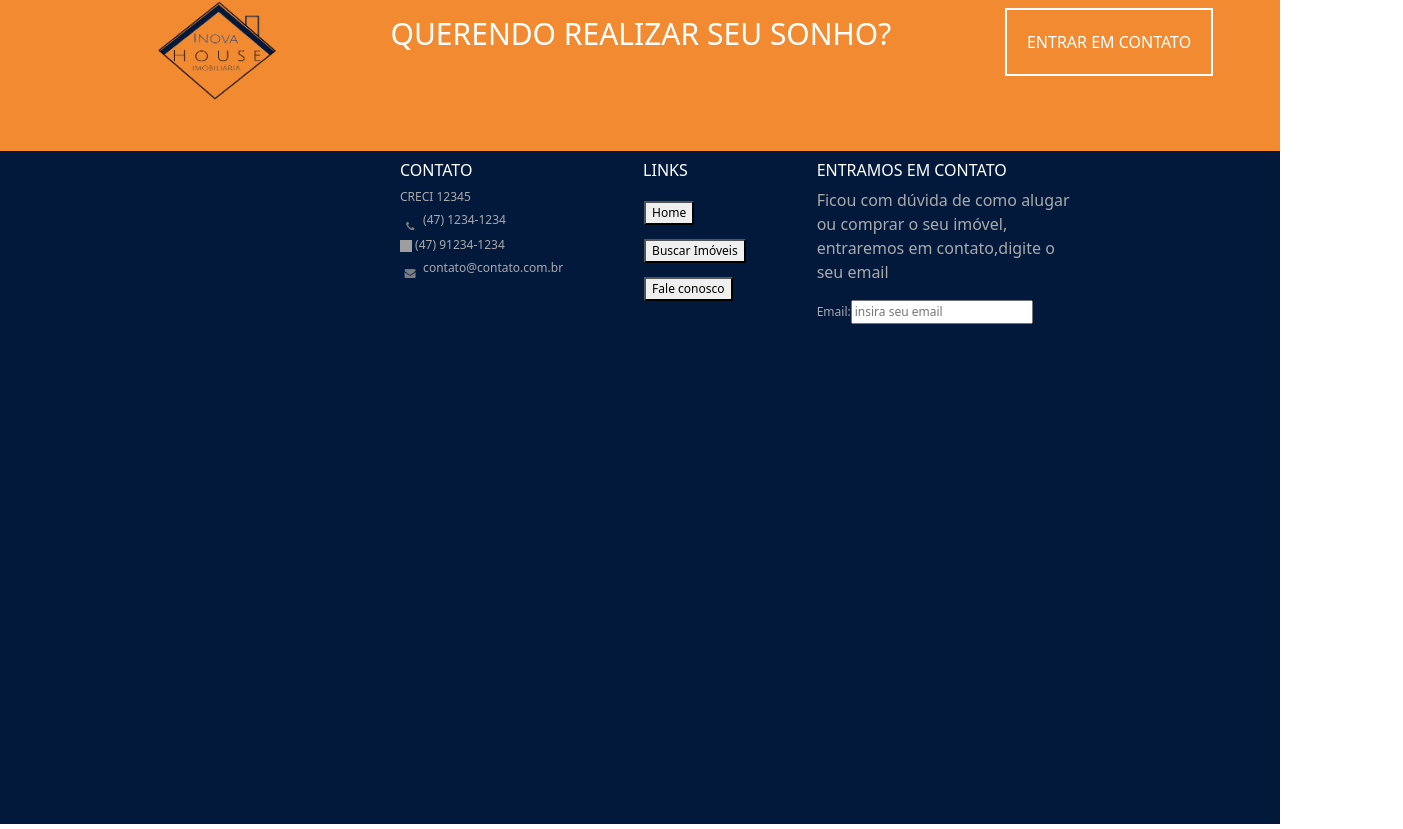
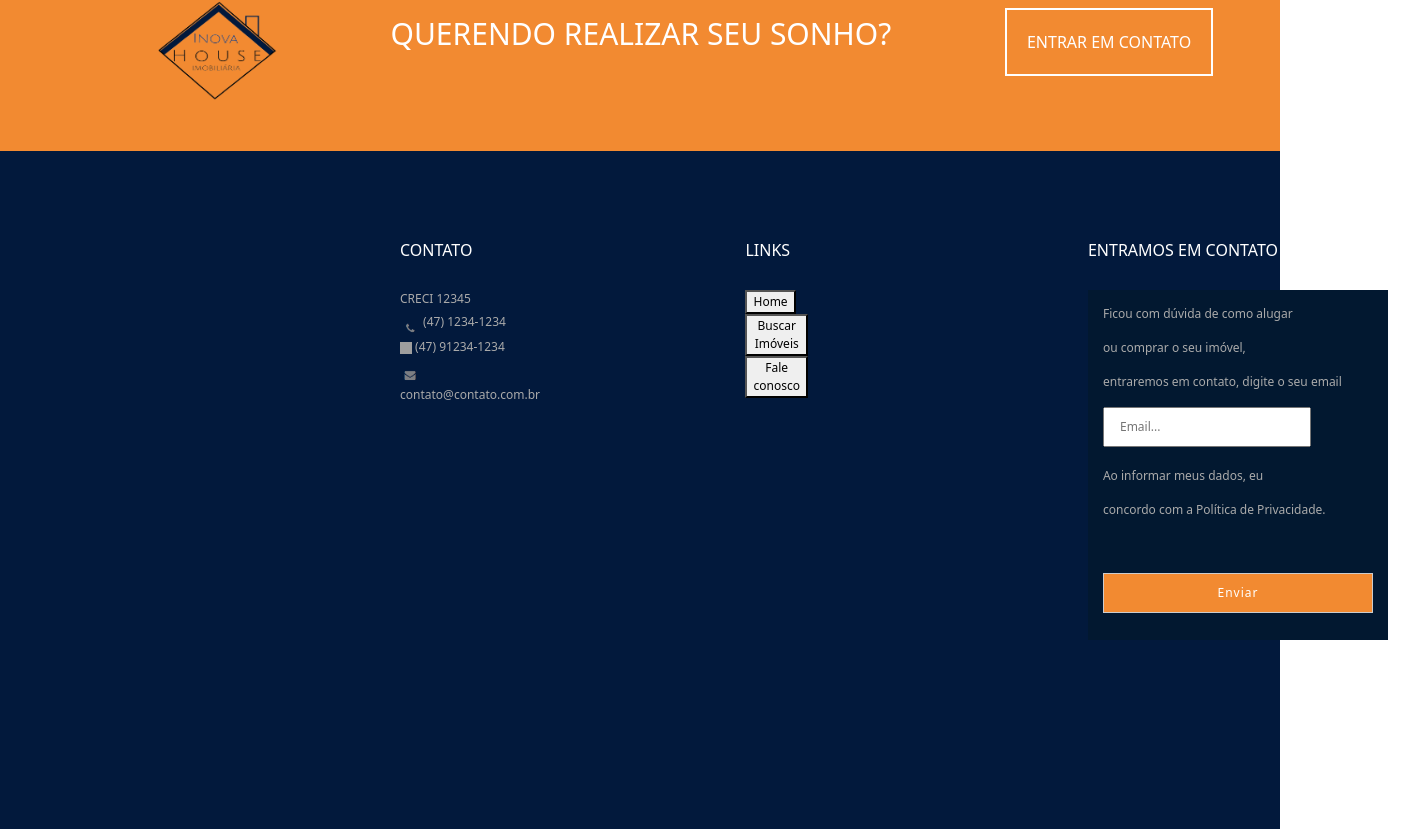
Before and after one commit to vitoriacsantoss/HackatonIntegrado, a Vue app: page / in a window 1280 px wide. Shown: the part 1191-2020 px from the top of the page, 1403 px wide, since content can reach past the window. Built offline with nearby package versions, Linux system fonts and the light colour scheme; grey boxes are pictures that could not be loaded.

Commit message:
manu-MainFooter

```diff
--- a/src/components/MainFooter.vue
+++ b/src/components/MainFooter.vue
@@ -31,10 +31,7 @@ const email = ref('')
             </div>
         </div>
         <div class="links">
-
-            <div class="link">
             <h1>LINKS</h1>
-                <div class="botoes">
             <div class="bot">
                 <button @click="$router.push({ name: 'home' })">Home</button>
             </div>
@@ -45,25 +42,46 @@ const email = ref('')
                 <button @click="$router.push({ name: 'contato' })">Fale conosco</button>
             </div>
         </div>
-            </div>
-        </div>
-
         <div class="entramos">
             <h1>ENTRAMOS EM CONTATO</h1>
             <div class="miniform">
-                    <p class="texto"> Ficou com dúvida de como alugar <br> ou comprar o seu imóvel, <br> entraremos em contato,digite o <br> seu email</p>
-                    <label for="">Email: </label>
-                    <input type="email" class="input" v-on:keypress="ok = false" v-model="email"
-                        placeholder="insira seu email" required />
+                <p>Ficou com dúvida de como alugar</p>
+                <p>ou comprar o seu imóvel,</p>
+                <p>entraremos em contato, digite o seu email</p>
+                <input type="email" class="input" v-on:keypress="ok = false" v-model="email" placeholder="Email..."
+                    required />
+                <p class="pzin">Ao informar meus dados, eu</p>
+                <p>concordo com a Política de Privacidade.</p>
+                <button class="comp">Enviar</button>
             </div>
         </div>
     </div>
 </template>
 
 <style scoped>
-.texto{
-    font-size: medium;
+.comp {
+    color: white;
+    height: 40px;
+    width: 270px;
+    display: flex;
+    flex-direction: column;
+    align-items: center;
+    margin-left: 47%;
+    border: 1px solid#ccc;
+    background-color: #f28a31;
+    margin-top: 20%;
+    letter-spacing: 1px;
+    justify-content: center;
+    margin-left: 0%;
 }
+.pzin{
+    margin-top: 20px;
+}
+.input {
+    height: 40px;
+    padding: 15px;
+}
+
 .main-footer {
     padding: 10px 10px 500px 100px;
     background-color: #02193c;
@@ -77,23 +95,31 @@ const email = ref('')
     flex-direction: column;
     padding-left: 300px;
 }
-.entramos{
+
+.entramos {
     display: flex;
     align-items: flex-start;
     flex-direction: column;
-    padding-left: 10px;
+    padding-left: 250px;
 }
 
-.link {
-    padding-left: 50px ;
-    margin-top: 0%;
+.miniform {
+    background-color: #021830;
+    width: 300px;
+    height: 350px;
+    padding: 15px;
+}
+
+.links {
+    display: flex;
+    align-items: flex-start;
+    flex-direction: column;
+    padding: 0px, 10px, 20px, 60px;
+    padding-left: 15%;
 }
 
 .bot {
-    padding-top: 10%;
     background-color: #02193c;
-    color: #ffffff;
-    border: 1px solid #02193c;
 }
 
 .img1 {
@@ -119,5 +145,6 @@ img {
 h1 {
     font-size: medium;
     color: white;
-}
-</style>
+    margin-top: 80px;
+    margin-bottom: 30px;
+}</style>
```
Lines whose indentation alone changed are shown as unchanged.
